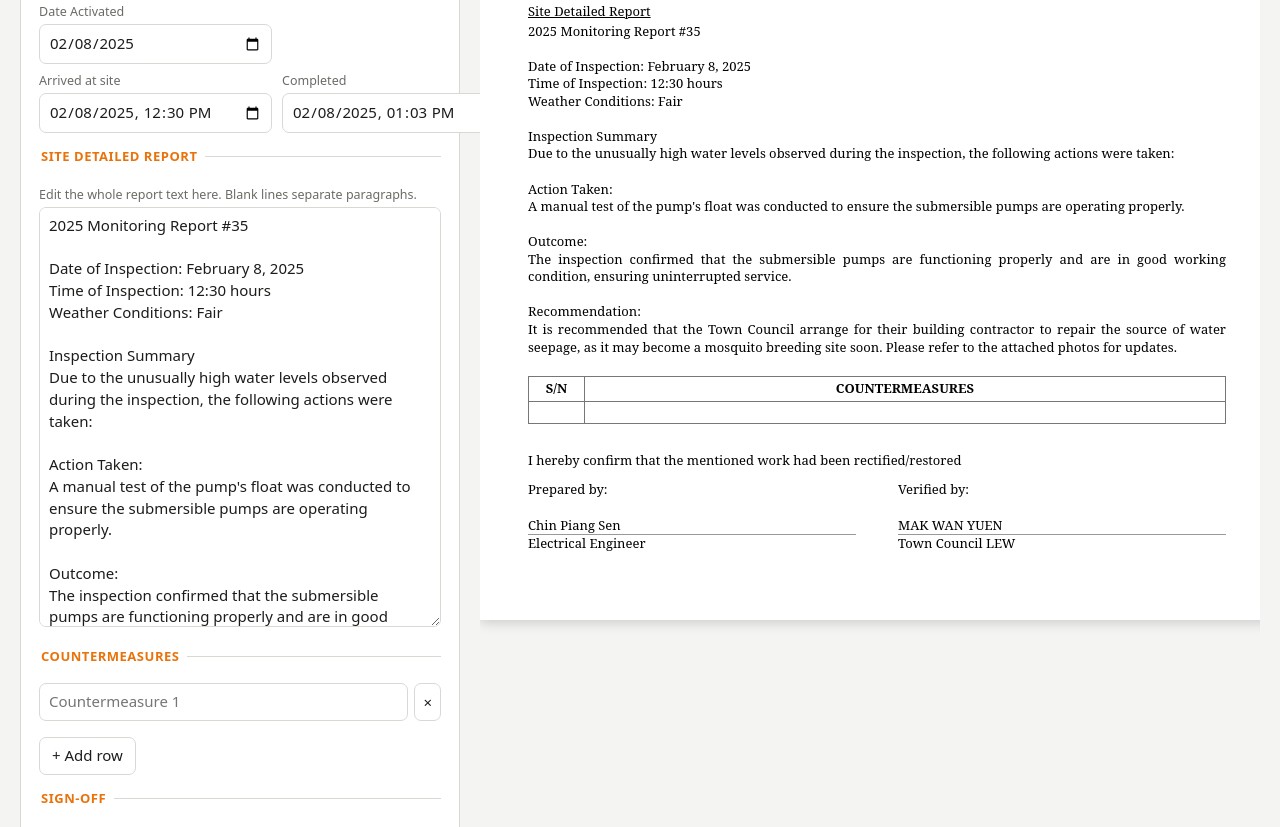
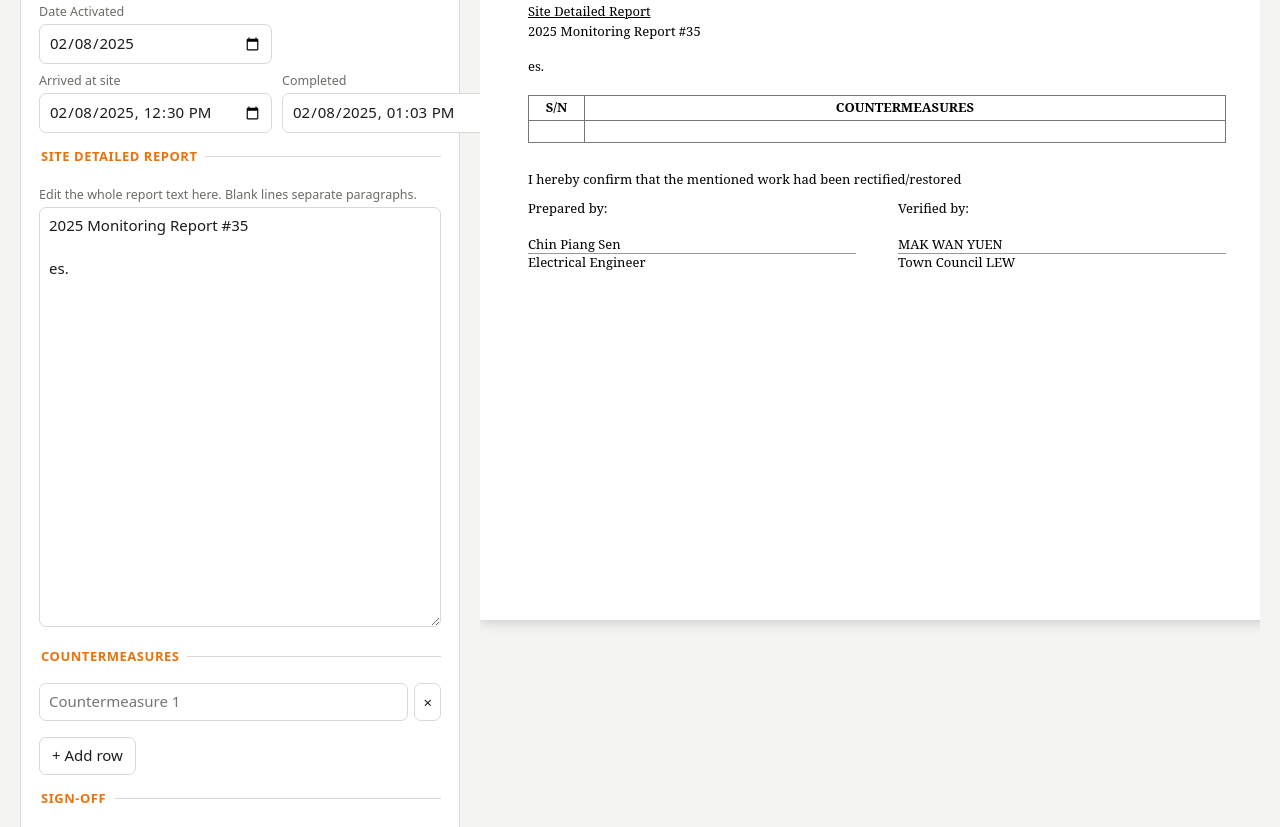
Before and after one commit to chinpsai/YL-Inspection-kit, a plain HTML site: page index.html in a window 1280 px wide. Shown: the part 450-1277 px from the top of the page. Drawn offline with Linux system fonts and the light colour scheme.

Commit message:
Clear inspection report details in index.html
Removed detailed inspection report text from textarea.

```diff
--- a/index.html
+++ b/index.html
@@ -105,21 +105,7 @@ figcaption{margin-top:5px}
     <label>Edit the whole report text here. Blank lines separate paragraphs.</label>
     <textarea id="detail" style="min-height:420px">2025 Monitoring Report #35
 
-Date of Inspection: February 8, 2025
-Time of Inspection: 12:30 hours
-Weather Conditions: Fair
-
-Inspection Summary
-Due to the unusually high water levels observed during the inspection, the following actions were taken:
-
-Action Taken:
-A manual test of the pump's float was conducted to ensure the submersible pumps are operating properly.
-
-Outcome:
-The inspection confirmed that the submersible pumps are functioning properly and are in good working condition, ensuring uninterrupted service.
-
-Recommendation:
-It is recommended that the Town Council arrange for their building contractor to repair the source of water seepage, as it may become a mosquito breeding site soon. Please refer to the attached photos for updates.</textarea>
+es.</textarea>
   </fieldset>
 
   <fieldset><legend>Countermeasures</legend>
```
